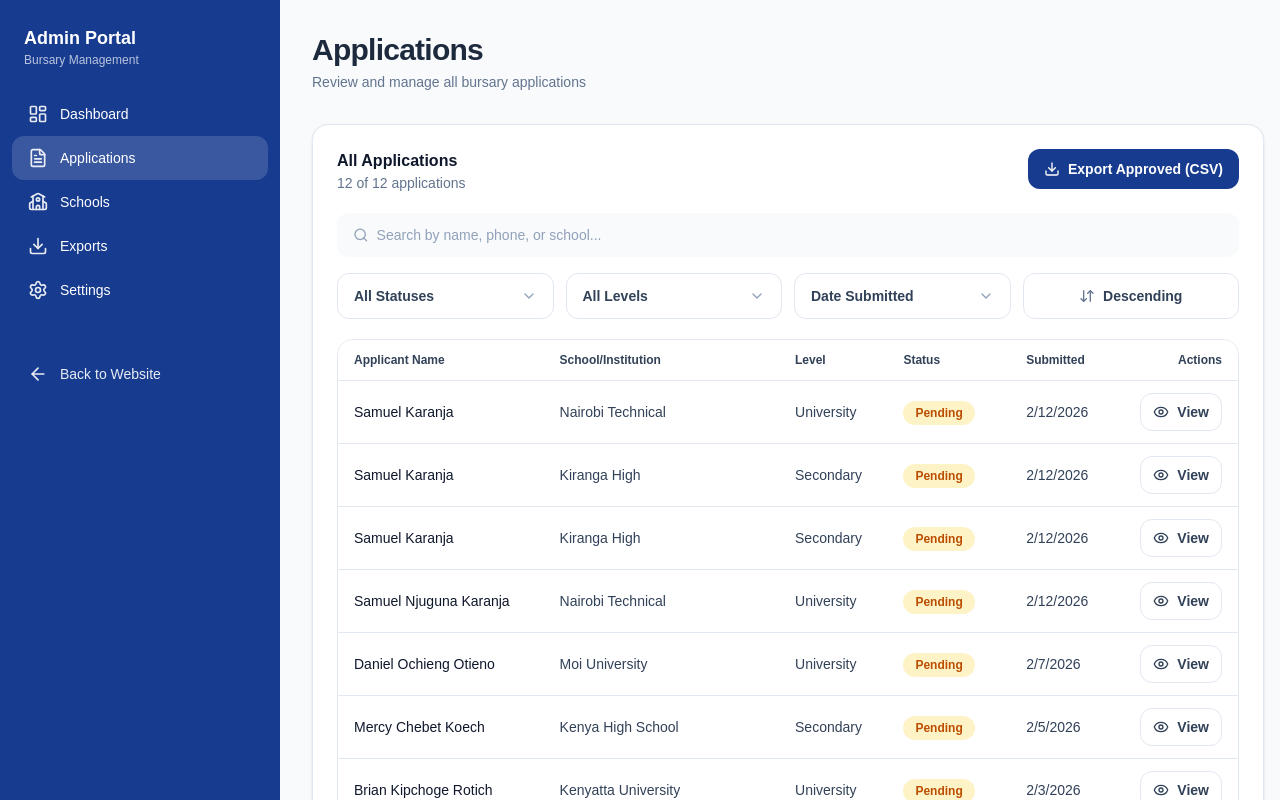
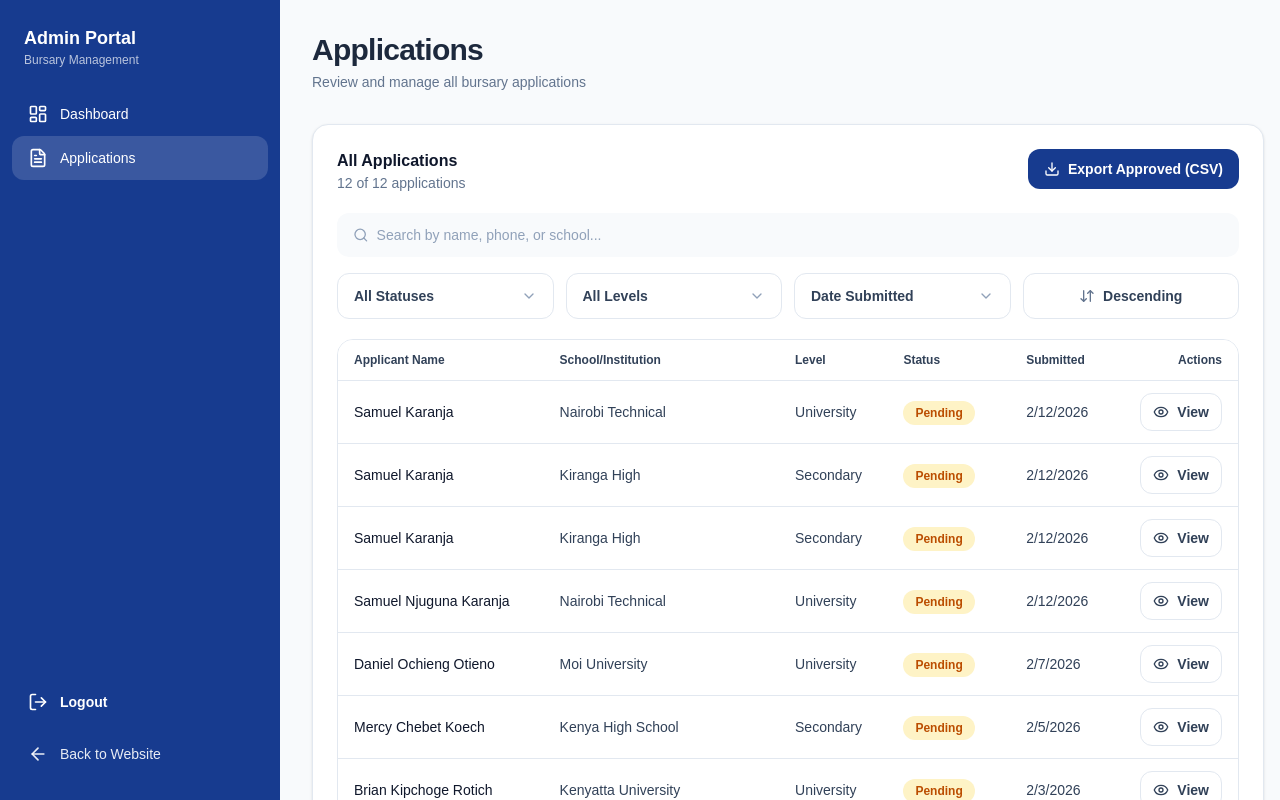
Before and after one commit to samuelkaranja/bursary-platform, a Next.js app: page /admin/applications in a window 1280 px wide. Shown: the top 800 px of the page. Built offline with nearby package versions, Linux system fonts and the light colour scheme.

Commit message:
Redesigned the admin sidebar

```diff
--- a/components/adminPage/Sidebar.tsx
+++ b/components/adminPage/Sidebar.tsx
@@ -8,11 +8,16 @@ import {
   Download,
   Settings,
   ArrowLeft,
+  LogOut,
 } from "lucide-react";
 import Link from "next/link";
-import { usePathname } from "next/navigation";
+import { usePathname, useRouter } from "next/navigation";
 
-type NavItem = { label: string; href: string; icon: React.ReactNode };
+type NavItem = {
+  label: string;
+  href: string;
+  icon: React.ReactNode;
+};
 
 const NAV: NavItem[] = [
   {
@@ -25,28 +30,42 @@ const NAV: NavItem[] = [
     href: "/admin/applications",
     icon: <FileText className="h-5 w-5" />,
   },
-  {
-    label: "Schools",
-    href: "/admin/schools",
-    icon: <School className="h-5 w-5" />,
-  },
-  {
-    label: "Exports",
-    href: "/admin/exports",
-    icon: <Download className="h-5 w-5" />,
-  },
-  {
-    label: "Settings",
-    href: "/admin/settings",
-    icon: <Settings className="h-5 w-5" />,
-  },
+  // {
+  //   label: "Schools",
+  //   href: "/admin/schools",
+  //   icon: <School className="h-5 w-5" />,
+  // },
+  // {
+  //   label: "Exports",
+  //   href: "/admin/exports",
+  //   icon: <Download className="h-5 w-5" />,
+  // },
+  // {
+  //   label: "Settings",
+  //   href: "/admin/settings",
+  //   icon: <Settings className="h-5 w-5" />,
+  // },
 ];
 
 export function Sidebar({ onNavigate }: { onNavigate?: () => void }) {
   const pathname = usePathname();
+  const router = useRouter();
+
+  async function handleLogout() {
+    // try {
+    //   🔥 Replace with your real logout logic
+    //   Example if using cookies:
+    //   await fetch("/api/auth/logout", { method: "POST" });
+    //   Example if using localStorage token:
+    //   localStorage.removeItem("token");
+    //   router.push("/login");
+    // } catch (err) {
+    //   console.error("Logout failed", err);
+    // }
+  }
 
   return (
-    <aside className="h-full w-[280px] bg-[#173B8F] text-white">
+    <aside className="flex h-full flex-col w-[280px] bg-[#173B8F] text-white">
       <div className="px-6 py-6">
         <div className="text-lg font-semibold">Admin Portal</div>
         <div className="text-xs text-white/70">Bursary Management</div>
@@ -69,21 +88,31 @@ export function Sidebar({ onNavigate }: { onNavigate?: () => void }) {
                 active ? "bg-white/15" : "hover:bg-white/10",
               ].join(" ")}
             >
-              <span className="opacity-90">{item.icon}</span>
+              {item.icon}
               <span className="font-medium">{item.label}</span>
             </Link>
           );
         })}
       </nav>
 
-      <div className="mt-auto px-3 pb-6 pt-10">
+      {/* Bottom Section */}
+      <div className="mt-auto px-3 pb-6 space-y-2">
+        {/* Logout Button */}
+        <button
+          onClick={handleLogout}
+          className="flex w-full items-center gap-3 rounded-xl px-4 py-3 text-sm font-semibold text-white hover:bg-red-500/20 transition"
+        >
+          <LogOut className="h-5 w-5" />
+          Logout
+        </button>
+
+        {/* Back to Website */}
         <Link
           href="/"
-          onClick={onNavigate}
           className="flex items-center gap-3 rounded-xl px-4 py-3 text-sm text-white/90 hover:bg-white/10"
         >
           <ArrowLeft className="h-5 w-5" />
-          <span className="font-medium">Back to Website</span>
+          Back to Website
         </Link>
       </div>
     </aside>
```
